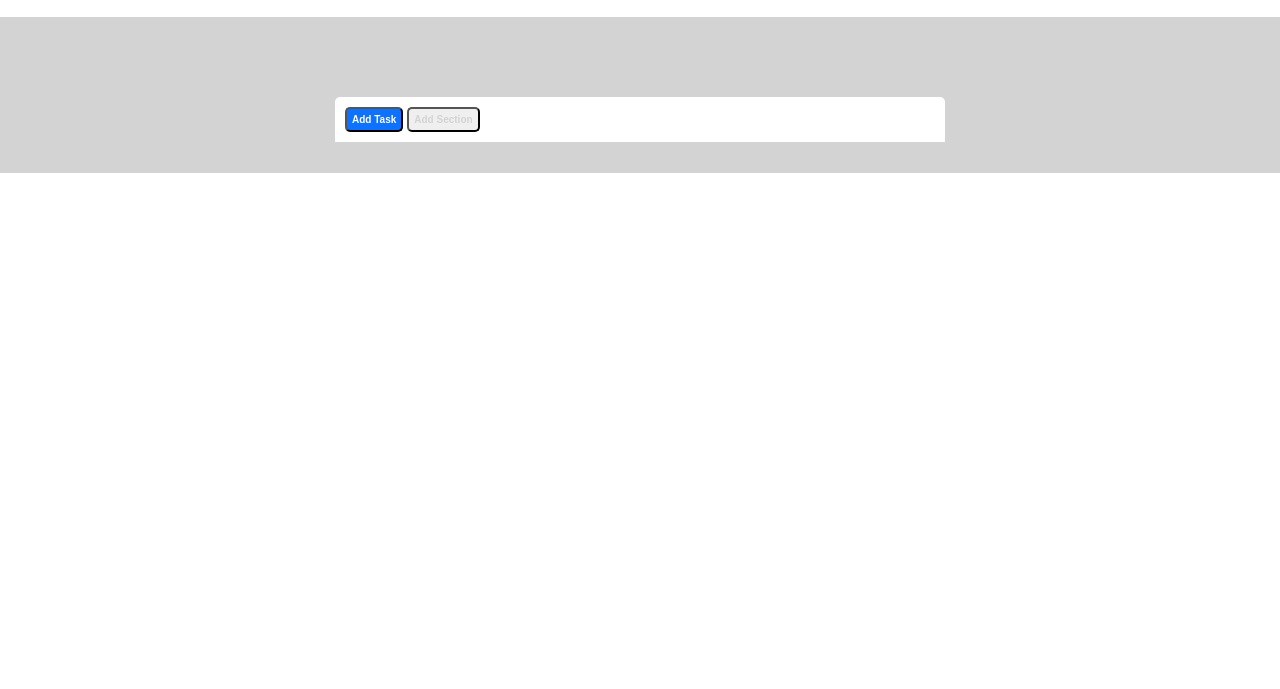
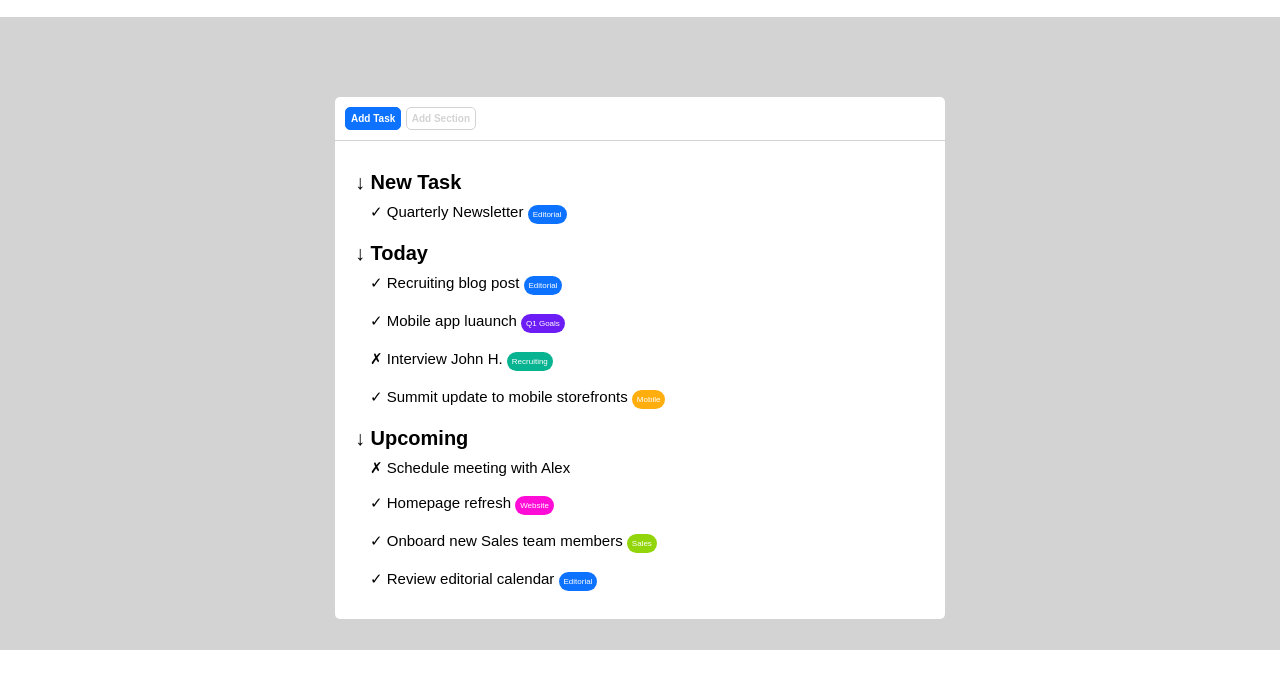
Before and after one commit to Giovannidubaldo/html-css-toboolist, a plain HTML site: page index.html in a window 1280 px wide. Shown: the part 63-752 px from the top of the page. Drawn offline with Linux system fonts and the light colour scheme.

Commit message:
Added a section unordered list

```diff
--- a/CSS/style.css
+++ b/CSS/style.css
@@ -11,10 +11,6 @@ header{
     background-size: 30%;
 }
 
-main{
-    background-color: lightgrey;
-    padding: 30px;
-}
 
 img{
     vertical-align: middle;
@@ -27,6 +23,11 @@ h1{
 }
 
 /* Main */
+main{
+    background-color: lightgrey;
+    padding: 30px;
+    font-family: Arial, Helvetica, sans-serif;
+}
 
 /* Section button */
 .container-button{
@@ -48,14 +49,95 @@ button{
 #button-blue{
     background-color: rgb(13, 114, 255);
     color: white;
+    border: 1px solid rgb(13, 114, 255);
 }
 
 #button-white{
     color: lightgrey;
+    border: 1px solid lightgray;
+    background-color: white;
 }
 
+/* Section list */
 .container-list{
     width: 50%;
-    background-color: grey;
+    background-color: white;
     margin: 1px 25%;
+    padding: 20px;
+    border-bottom-left-radius: 5px;
+    border-bottom-right-radius: 5px;
 }
+
+li{
+    font-size: 20px;
+    list-style: none;
+    margin-top: 10px;
+}
+
+.text{
+    font-size: 15px;
+    padding: 5px;
+    margin-top: auto;
+    margin-left: 10px;
+    line-height: 25px;
+}
+
+.editorial{
+    width: 10px;
+    height: 10px;
+    background-color: rgb(13, 114, 255);
+    color: white;
+    padding: 5px;
+    font-size: 8px;
+    border-radius: 10px;
+}
+
+.goals{
+    width: 10px;
+    height: 10px;
+    background-color: rgb(108, 29, 245);
+    color: white;
+    padding: 5px;
+    font-size: 8px;
+    border-radius: 10px;
+}
+
+.recruiting{
+    width: 10px;
+    height: 10px;
+    background-color: rgb(7, 179, 144);
+    color: white;
+    padding: 5px;
+    font-size: 8px;
+    border-radius: 10px;
+}
+
+.mobile{
+    width: 10px;
+    height: 10px;
+    background-color: rgb(255, 174, 13);
+    color: white;
+    padding: 5px;
+    font-size: 8px;
+    border-radius: 10px;
+}
+
+.web{
+    width: 10px;
+    height: 10px;
+    background-color: rgb(255, 13, 215);
+    color: white;
+    padding: 5px;
+    font-size: 8px;
+    border-radius: 10px;
+}
+
+.sales{
+    width: 10px;
+    height: 10px;
+    background-color: rgb(146, 213, 11);
+    color: white;
+    padding: 5px;
+    font-size: 8px;
+    border-radius: 10px;
+}
--- a/index.html
+++ b/index.html
@@ -22,8 +22,57 @@
             <button id="button-white"><strong>Add Section</strong></button>
         </section>
 
+        <!-- Section list -->
         <section class="container-list">
-            <ul></ul>
+              <ul>
+                <li> &darr; <strong>New Task</strong>
+                    <ul>
+                        <li class="text">
+                            <span>&check;</span> Quarterly Newsletter
+                            <span class="editorial">Editorial</span>
+                        </li>
+                    </ul>
+                </li>
+                <li> &darr; <strong>Today</strong>
+                    <ul>
+                        <li class="text">
+                            <span>&check;</span> Recruiting blog post
+                            <span class="editorial">Editorial</span>
+                        </li>
+                        <li class="text">
+                            <span>&check;</span> Mobile app luaunch
+                            <span class="goals">Q1 Goals</span>
+                        </li>
+                        <li class="text">
+                            <span>&cross;</span> Interview John H.
+                            <span class="recruiting">Recruiting</span>
+                        </li>
+                        <li class="text">
+                            <span>&check;</span> Summit update to mobile storefronts
+                            <span class="mobile">Mobile</span>
+                        </li>
+                    </ul>
+                </li>
+                <li> &darr; <strong>Upcoming</strong>
+                    <ul>
+                        <li class="text">
+                            <span>&cross;</span> Schedule meeting with Alex
+                        </li>
+                        <li class="text">
+                            <span>&check;</span> Homepage refresh
+                            <span class="web">Website</span>
+                        </li>
+                        <li class="text">
+                            <span>&check;</span> Onboard new Sales team members
+                            <span class="sales">Sales</span>
+                        </li>
+                        <li class="text">
+                            <span>&check;</span> Review editorial calendar
+                            <span class="editorial">Editorial</span>
+                        </li>
+                    </ul>
+                </li>
+              </ul>
         </section>
     </main>
 </body>
```
